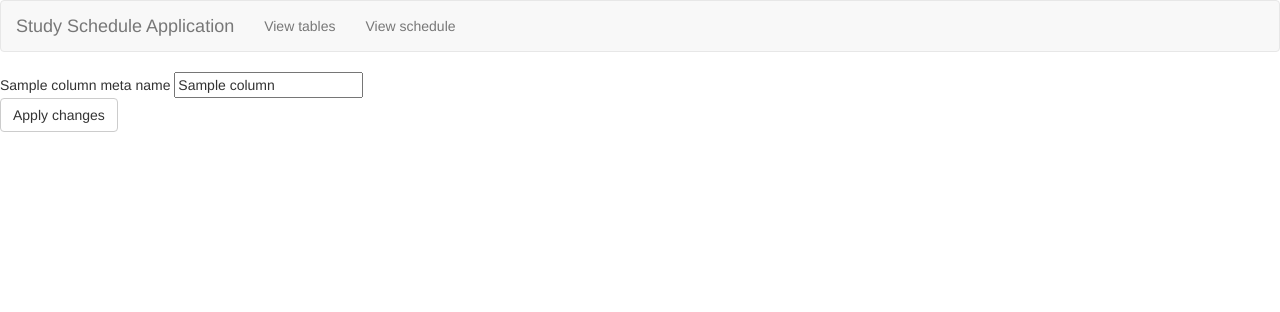
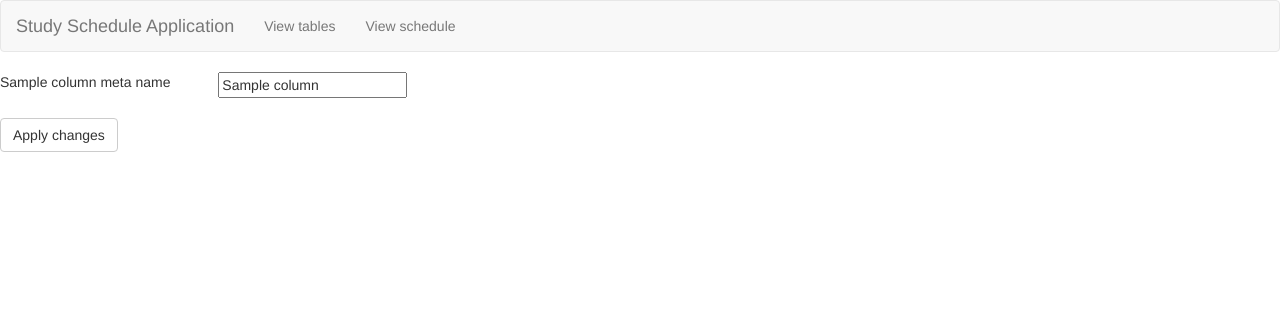
Before and after one commit to boriswinner/wba, a Flask app: template templates/rowEdit.html in a window 1280 px wide. Shown: the top 312 px of the page. Run offline with Flask 2, Linux system fonts and the light colour scheme; the template is opened without the code that fills it: most values are stand-ins (such as "Sample title", 1, 10 or a date in 2020).

Commit message:
frontend visual fixes

```diff
--- a/main.py
+++ b/main.py
@@ -206,7 +206,6 @@ def rowEdit():
     qieriesIDS = []
     for i in columnNames:
         if tableMetadataDict[i].type == 'ref':
-            tmd = getattr(metadata, tableMetadataDict[i].refTable.lower())
             tq = "SELECT %s from %s" % (tableMetadataDict[i].refName,tableMetadataDict[i].refTable)
             tr = globalvars.cur.execute(tq).fetchall()
             tr = [i[0] for i in tr]
--- a/templates/rowEdit.html
+++ b/templates/rowEdit.html
@@ -3,14 +3,16 @@
 {% block content %}
     <form id="editForm" class="form-inline" method="GET" action="{{ url_for('editInTable') }}">
         {% for i in range(columnMetaNames|length) %}
-        {{ columnMetaNames[i] }}
-        {% if columns[i]|length > 1 and columns|length > 1%}
+            <div class="row">
+                <div class="col-sm-2">{{ columnMetaNames[i] }}</div>
+                <div class="col-sm-2">{% if columns[i]|length > 1 and columns|length > 1%}
                 {% with pickerName = editInputName, pickerElements = columns[i], selectedName = selectedVals[i],values = qieriesIDS[i] %}
                     {% include 'pickerGen.html' %}
                 {% endwith %}
             {% else %}
                 <input name="{{ editInputName }}" id= "{{ editInputName }}" value = "{{ columns[i] }}" />
-        {% endif %}
+            {% endif %}</div>
+            </div>
             <br>
         {% endfor %}
         <input name="columns" id= "columns" type = "hidden" value = "{{ oldRowData }}" />
```
Lines whose indentation alone changed are shown as unchanged.
